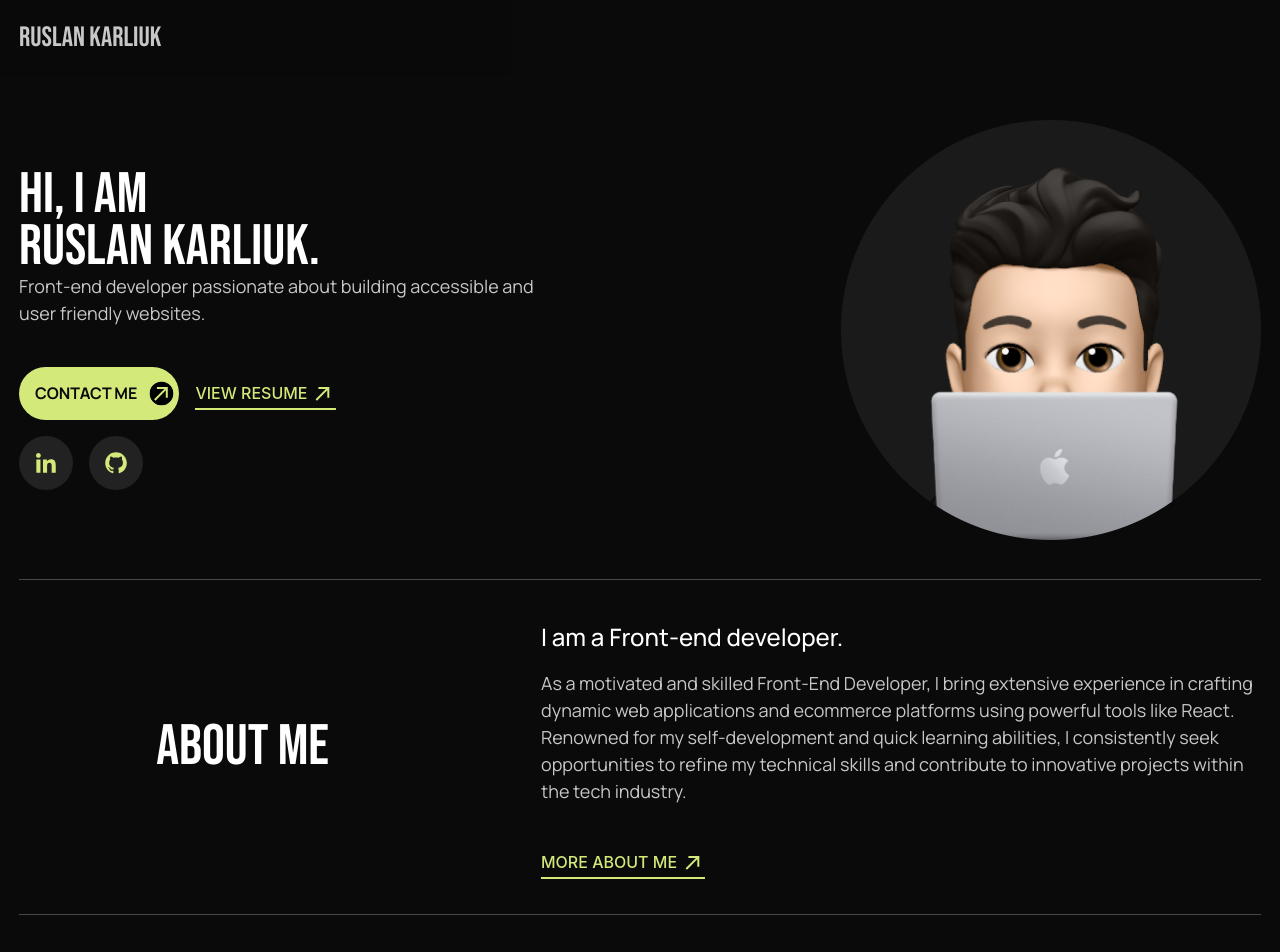
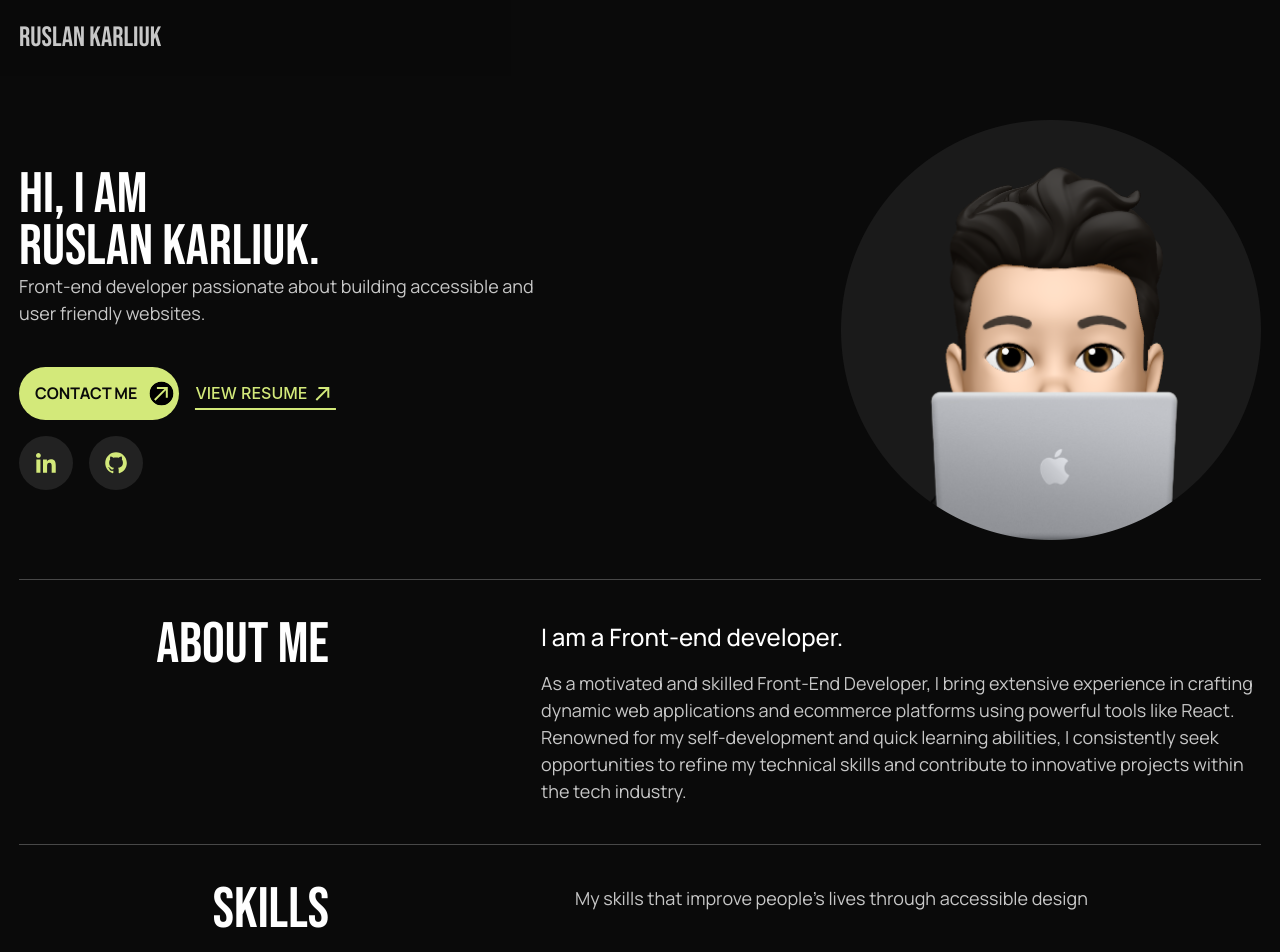
Before and after one commit to BlazerXXI/karliuk-dev, a React (Vite) app: page / in a window 1280 px wide. Shown: the top 952 px of the page. Built offline with nearby package versions, Linux system fonts and the light colour scheme.

Commit message:
fix images, fix about section

```diff
--- a/src/pages/HomePage/About.tsx
+++ b/src/pages/HomePage/About.tsx
@@ -1,18 +1,18 @@
-import { Link } from "react-router-dom";
-import LinkIcon from "../../components/icons/LinkIcon";
+// import { Link } from "react-router-dom";
+// import LinkIcon from "../../components/icons/LinkIcon";
 
 const About = () => {
 	return (
-		<section className="about flex justify-between items-center max-lg:flex-col max-lg:gap-6">
-			<div className="max-lg:w-full lg:w-[173px] xl:w-[310px]">
-				<p className="page-title lg:text-end">About me</p>
+		<section className='about flex justify-between max-lg:flex-col max-lg:gap-6'>
+			<div className='max-lg:w-full lg:w-[173px] xl:w-[310px]'>
+				<p className='page-title lg:text-end'>About me</p>
 			</div>
-			<div className="lg:max-w-[720px] flex flex-col gap-[45px]">
-				<div className="flex flex-col gap-4">
-					<h2 className="page-subtitle max-lg:hidden">
+			<div className='lg:max-w-[720px] flex flex-col gap-[45px]'>
+				<div className='flex flex-col gap-4'>
+					<h2 className='page-subtitle max-lg:hidden'>
 						I am a Front-end developer.
 					</h2>
-					<p className="page-paragraph">
+					<p className='page-paragraph'>
 						As a motivated and skilled Front-End Developer, I bring extensive
 						experience in crafting dynamic web applications and ecommerce
 						platforms using powerful tools like React. Renowned for my
@@ -21,15 +21,15 @@ const About = () => {
 						innovative projects within the tech industry.
 					</p>
 				</div>
-				<Link
+				{/* <Link
 					to="/about"
 					className="primary-link btn-hover items-center gap-1 inline-flex w-fit max-lg:w-full"
 				>
 					More about me <LinkIcon primary />
-				</Link>
+				</Link> */}
 			</div>
 		</section>
-	);
-};
+	)
+}
 
-export default About;
+export default About
```
Also changed, not shown: src/assets/projects-images/karliuk-dev.vercel.app_(PC-1920_1080).png (added), 1 other file (tests, documents, lock files or other folders).
